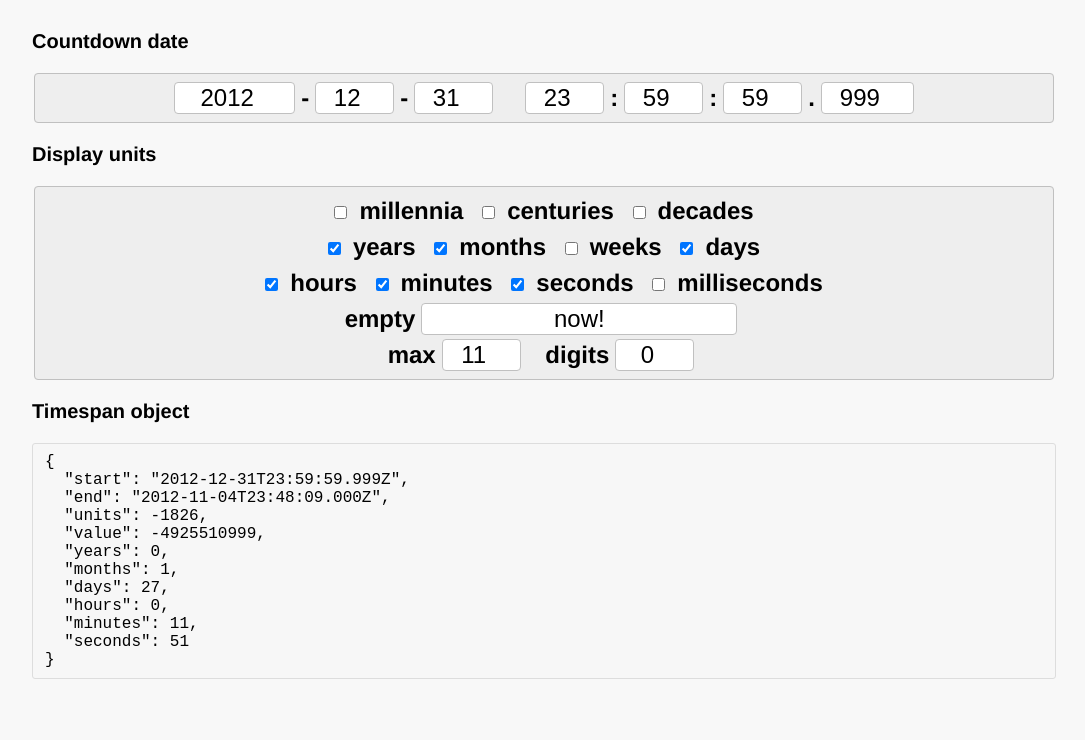
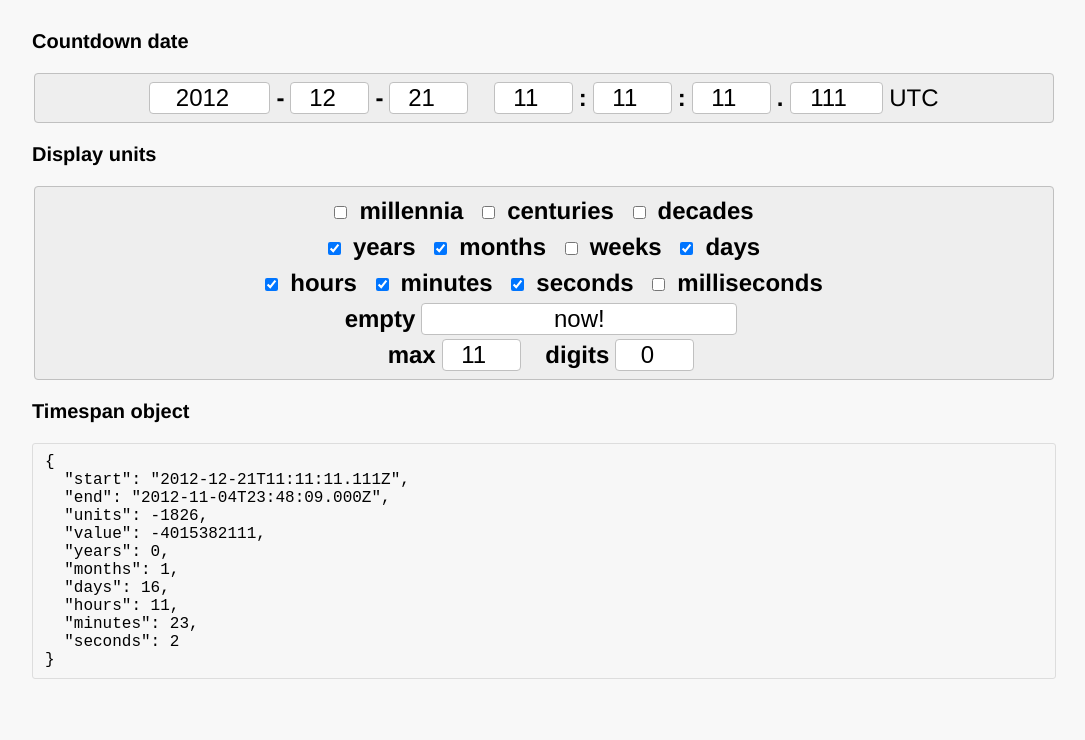
Before and after one commit to mckamey/countdownjs, a website: page demo.html in a window 1280 px wide. Shown: the part 352-1092 px from the top of the page, without its empty margins (96-1181 px from the left). Drawn offline with Linux system fonts and the light colour scheme.

Commit message:
adding timezone to demo

```diff
--- a/countdown.js
+++ b/countdown.js
@@ -886,7 +886,6 @@ function(module) {
 		// clamp digits to an integer between [0, 20]
 		digits = (digits > 0) ? (digits < 20) ? Math.round(digits) : 20 : 0;
 
-
 		// ensure start date
 		if ('function' === typeof start) {
 			callback = start;
--- a/demo.html
+++ b/demo.html
@@ -38,17 +38,16 @@
 					min="1"
 					max="31"
 					step="1"
-					value="31"
+					value="21"
 					size="2"
 					placeholder="day"
 				/></span>
-				<label for="hours">&nbsp;</label>
-				<span><input id="hours"
+				<span><label for="hours">&nbsp;</label><input id="hours"
 					type="number"
 					min="0"
 					max="23"
 					step="1"
-					value="23"
+					value="11"
 					size="2"
 					placeholder="hrs"
 				/><label for="minutes">:</label><input id="minutes"
@@ -56,7 +55,7 @@
 					min="0"
 					max="59"
 					step="1"
-					value="59"
+					value="11"
 					size="2"
 					placeholder="min"
 				/><label for="seconds">:</label><input id="seconds"
@@ -64,7 +63,7 @@
 					min="0"
 					max="59"
 					step="1"
-					value="59"
+					value="11"
 					size="2"
 					placeholder="sec"
 				/><label for="milliseconds">.</label><input id="milliseconds"
@@ -72,10 +71,11 @@
 					min="0"
 					max="999"
 					step="1"
-					value="999"
+					value="111"
 					size="3"
 					placeholder="ms"
 				/></span>
+				<span id="timezone">&nbsp;UTC</span>
 			</fieldset>
 
 			<h3>Display units</h3>
--- a/demo.js
+++ b/demo.js
@@ -1,6 +1,11 @@
 (function() {
 	function byId(id) {
 		return document.getElementById(id);
+	}
+
+	function formatTens(n) {
+		// format integers to have at least two digits
+		return (n < 10) ? '0'+n : ''+n;
 	}
 
 	// initialize units
@@ -13,6 +18,9 @@
 			}
 		}
 	}
+
+	// adjust demo time for local timezone
+	byId('hours').value -= new Date().getTimezoneOffset()/60;
 
 	function update() {
 		var units = ~countdown.ALL,
@@ -42,7 +50,7 @@
 			timespan = byId('timespan'),
 			msg = ts.toHTML('strong') || empty;
 
-		if (start.getTime() === 1357027199999) {
+		if (start.getTime() === 1356088271111) {
 			msg = (ts.value > 0) ?
 				'The world ended '+msg+' ago!?!' :
 				'The world ends in '+msg+'!';
@@ -51,6 +59,17 @@
 		counter.innerHTML = msg;
 		timespan.innerHTML = JSON.stringify(ts, null, '  ');
 
+		// update timezone label
+		var tz = start.getTimezoneOffset();
+		if (tz) {
+			var tzh = Math.floor(Math.abs(tz) / 60),
+				tzm = (Math.abs(tz) % 60);
+			byId('timezone').innerHTML = 'UTC'+((tz > 0) ? '-' : '+')+formatTens(tzh)+':'+formatTens(tzm);
+
+		} else {
+			byId('timezone').innerHTML = 'UTC';
+		}
+
 		requestAnimationFrame(update, timespan.parentNode);
 	}
 	update();
```
